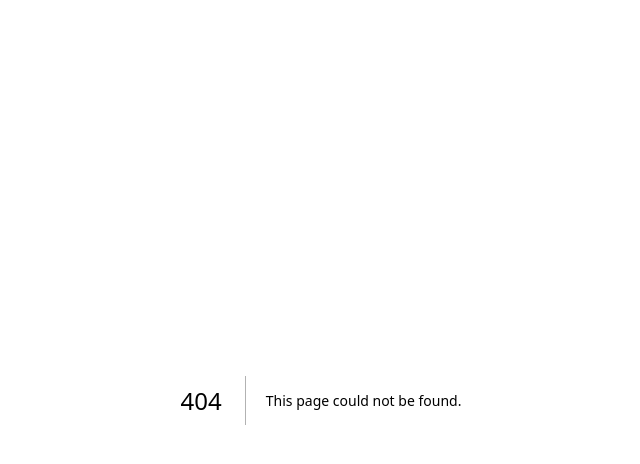
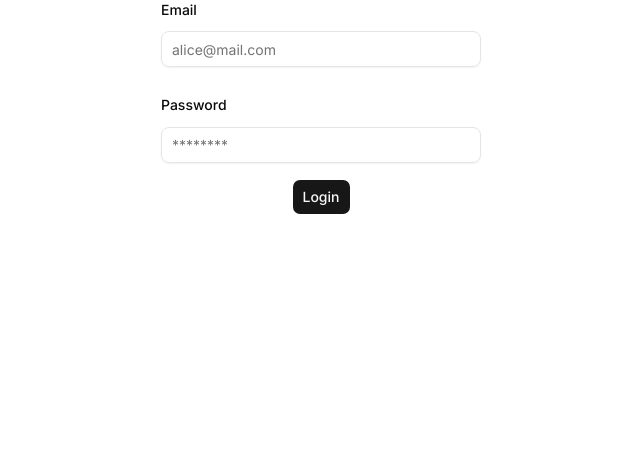
Before and after one commit to dangph12/meal-scheduler, a Next.js app in the folder web/: page /login in a window 1280 px wide. Before the commit this address had no page. Shown: the top 464 px of the page, without its empty margins (319-959 px from the left). Built offline with nearby package versions, Linux system fonts and the light colour scheme.

Commit message:
feat: add login page

```diff
--- a/web/next.config.ts
+++ b/web/next.config.ts
@@ -1,8 +1,9 @@
 import type { NextConfig } from 'next';
+import path from 'path';
 
 const nextConfig: NextConfig = {
   turbopack: {
-    root: __dirname
+    root: path.join(__dirname, '..')
   }
 };
 
--- a/web/src/app/layout.tsx
+++ b/web/src/app/layout.tsx
@@ -1,6 +1,12 @@
+import './globals.css';
+
 import type { Metadata } from 'next';
-import { Geist, Geist_Mono } from 'next/font/google';
-import './globals.css';
+import { Geist, Geist_Mono, Inter } from 'next/font/google';
+
+import { AuthProvider } from '@/context/auth';
+import { cn } from '@/lib/utils';
+
+const inter = Inter({ subsets: ['latin'], variable: '--font-sans' });
 
 const geistSans = Geist({
   variable: '--font-geist-sans',
@@ -25,9 +31,18 @@ export default function RootLayout({
   return (
     <html
       lang='en'
-      className={`${geistSans.variable} ${geistMono.variable} h-full antialiased`}
+      className={cn(
+        'h-full',
+        'antialiased',
+        geistSans.variable,
+        geistMono.variable,
+        'font-sans',
+        inter.variable
+      )}
     >
-      <body className='min-h-full flex flex-col'>{children}</body>
+      <AuthProvider>
+        <body className='min-h-full flex flex-col'>{children}</body>
+      </AuthProvider>
     </html>
   );
 }
--- /dev/null
+++ b/web/src/app/login/page.tsx
@@ -0,0 +1,76 @@
+'use client';
+import { useRouter } from 'next/navigation';
+import { SubmitEvent } from 'react';
+
+import { Button } from '@/components/ui/button';
+import {
+  Field,
+  FieldDescription,
+  FieldGroup,
+  FieldLabel,
+  FieldSet
+} from '@/components/ui/field';
+import { Input } from '@/components/ui/input';
+import { useAuthContext } from '@/context/auth';
+
+export default function Page() {
+  const router = useRouter();
+
+  const { setAccessToken } = useAuthContext();
+
+  async function handleSubmit(event: SubmitEvent<HTMLFormElement>) {
+    event.preventDefault();
+
+    const formData = new FormData(event.currentTarget);
+    const email = formData.get('email');
+    const password = formData.get('password');
+
+    const response = await fetch(
+      `${process.env.NEXT_PUBLIC_API_URL}/v1/auth/login`,
+      {
+        method: 'POST',
+        headers: { 'Content-Type': 'application/json' },
+        body: JSON.stringify({ email, password })
+      }
+    );
+
+    if (response.ok) {
+      const data = await response.json();
+      setAccessToken(data.data.accessToken);
+      router.push('/');
+    } else {
+      console.error('Login failed');
+    }
+  }
+
+  return (
+    <form
+      onSubmit={handleSubmit}
+      className='flex flex-col items-center justify-center gap-4'
+    >
+      <FieldSet className='w-full max-w-xs'>
+        <FieldGroup>
+          <Field>
+            <FieldLabel htmlFor='email'>Email</FieldLabel>
+            <Input
+              name='email'
+              type='email'
+              placeholder='alice@mail.com'
+              autoComplete='email'
+            />
+          </Field>
+          <Field>
+            <FieldLabel htmlFor='password'>Password</FieldLabel>
+            <Input
+              name='password'
+              type='password'
+              placeholder='********'
+              autoComplete='current-password'
+            />
+          </Field>
+        </FieldGroup>
+      </FieldSet>
+      <Button type='submit'>Login</Button>
+    </form>
+  );
+}
--- a/web/src/app/page.tsx
+++ b/web/src/app/page.tsx
@@ -1,67 +1,18 @@
-import Image from 'next/image';
+'use client';
+import { useRouter } from 'next/navigation';
 
-export default function Home() {
+import { Button } from '@/components/ui/button';
+import { useAuthContext } from '@/context/auth';
+
+export default function Page() {
+  const router = useRouter();
+
+  const { name } = useAuthContext();
+
   return (
-    <div className='flex flex-col flex-1 items-center justify-center bg-zinc-50 font-sans dark:bg-black'>
-      <main className='flex flex-1 w-full max-w-3xl flex-col items-center justify-between py-32 px-16 bg-white dark:bg-black sm:items-start'>
-        <Image
-          className='dark:invert'
-          src='/next.svg'
-          alt='Next.js logo'
-          width={100}
-          height={20}
-          priority
-          style={{ width: 'auto', height: 'auto' }}
-        />
-        <div className='flex flex-col items-center gap-6 text-center sm:items-start sm:text-left'>
-          <h1 className='max-w-xs text-3xl font-semibold leading-10 tracking-tight text-black dark:text-zinc-50'>
-            To get started, edit the page.tsx file.
-          </h1>
-          <p className='max-w-md text-lg leading-8 text-zinc-600 dark:text-zinc-400'>
-            Looking for a starting point or more instructions? Head over to{' '}
-            <a
-              href='https://vercel.com/templates?framework=next.js&utm_source=create-next-app&utm_medium=appdir-template-tw&utm_campaign=create-next-app'
-              className='font-medium text-zinc-950 dark:text-zinc-50'
-            >
-              Templates
-            </a>{' '}
-            or the{' '}
-            <a
-              href='https://nextjs.org/learn?utm_source=create-next-app&utm_medium=appdir-template-tw&utm_campaign=create-next-app'
-              className='font-medium text-zinc-950 dark:text-zinc-50'
-            >
-              Learning
-            </a>{' '}
-            center.
-          </p>
-        </div>
-        <div className='flex flex-col gap-4 text-base font-medium sm:flex-row'>
-          <a
-            className='flex h-12 w-full items-center justify-center gap-2 rounded-full bg-foreground px-5 text-background transition-colors hover:bg-[#383838] dark:hover:bg-[#ccc] md:w-[158px]'
-            href='https://vercel.com/new?utm_source=create-next-app&utm_medium=appdir-template-tw&utm_campaign=create-next-app'
-            target='_blank'
-            rel='noopener noreferrer'
-          >
-            <Image
-              className='dark:invert'
-              src='/vercel.svg'
-              alt='Vercel logomark'
-              width={16}
-              height={16}
-              style={{ width: 16, height: 'auto' }}
-            />
-            Deploy Now
-          </a>
-          <a
-            className='flex h-12 w-full items-center justify-center rounded-full border border-solid border-black/[.08] px-5 transition-colors hover:border-transparent hover:bg-black/[.04] dark:border-white/[.145] dark:hover:bg-[#1a1a1a] md:w-[158px]'
-            href='https://nextjs.org/docs?utm_source=create-next-app&utm_medium=appdir-template-tw&utm_campaign=create-next-app'
-            target='_blank'
-            rel='noopener noreferrer'
-          >
-            Documentation
-          </a>
-        </div>
-      </main>
+    <div className='flex flex-col items-center justify-center gap-4'>
+      <h1>{name}</h1>
+      <Button onClick={() => router.push('/login')}>Navigate to login</Button>
     </div>
   );
 }
--- a/web/tsconfig.json
+++ b/web/tsconfig.json
@@ -19,7 +19,8 @@
       }
     ],
     "paths": {
-      "@/*": ["./src/*"]
+      "@/*": ["./src/*"],
+      "@app/shared/*": ["../shared/*"]
     }
   },
   "include": [
```
Also changed, not shown: web/package.json (+8 -1 lines).
